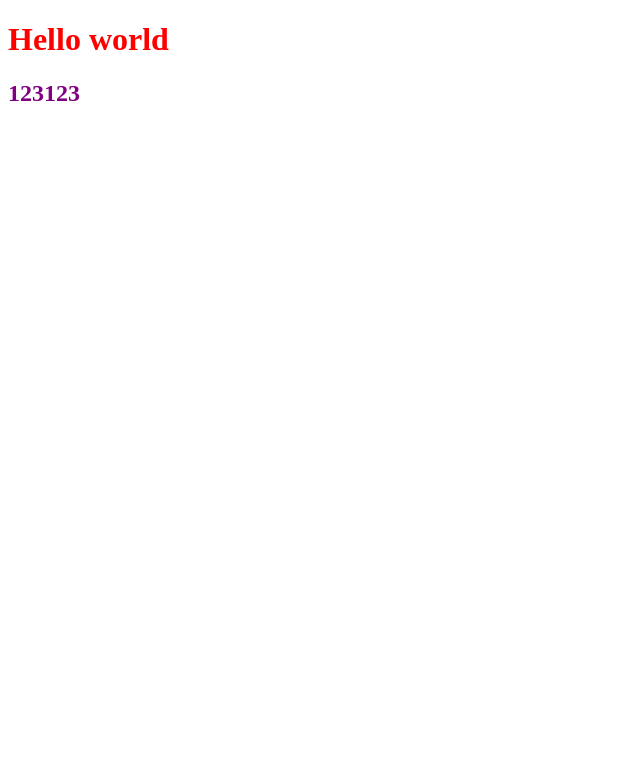
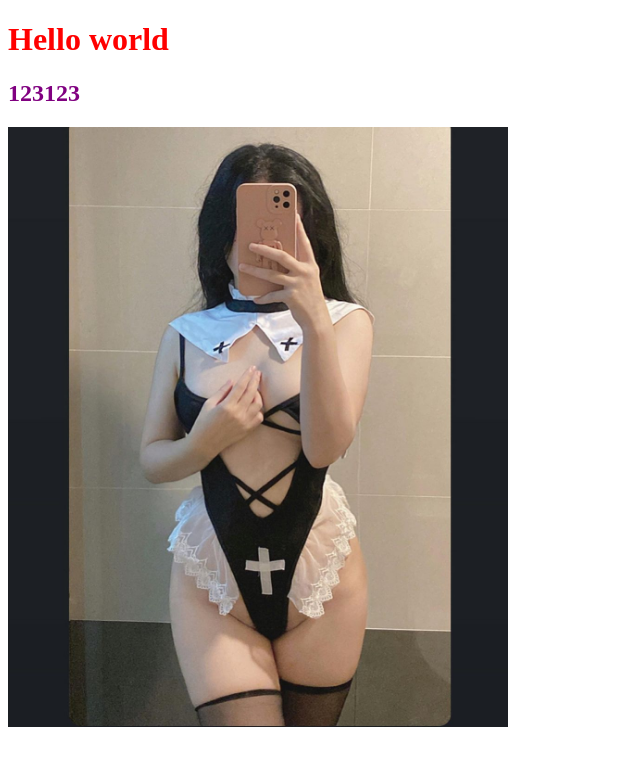
Before and after one commit to minhduz/minhduz.github.io, a plain HTML site: page index.html in a window 1280 px wide. Shown: the whole page, without its empty margins (0-640 px from the left). Drawn offline with Linux system fonts and the light colour scheme.

Commit message:
add image

```diff
--- a/index.html
+++ b/index.html
@@ -9,6 +9,9 @@
 <body>
     <h1>Hello world</h1>
     <h2>123123</h2>
-    <img src="C:\Users\minhd\Desktop\Thumbnails\linh tinh\GCR7T1cX0AAoMfZ.jpg" alt="">
+    <a href="https://www.instagram.com/vpt.fuong/"><img width="500" height="600" src="image/1.jpg" alt=""></a>
+
+
+
 </body>
 </html>
```
Also changed, not shown: image/1.jpg (added).
